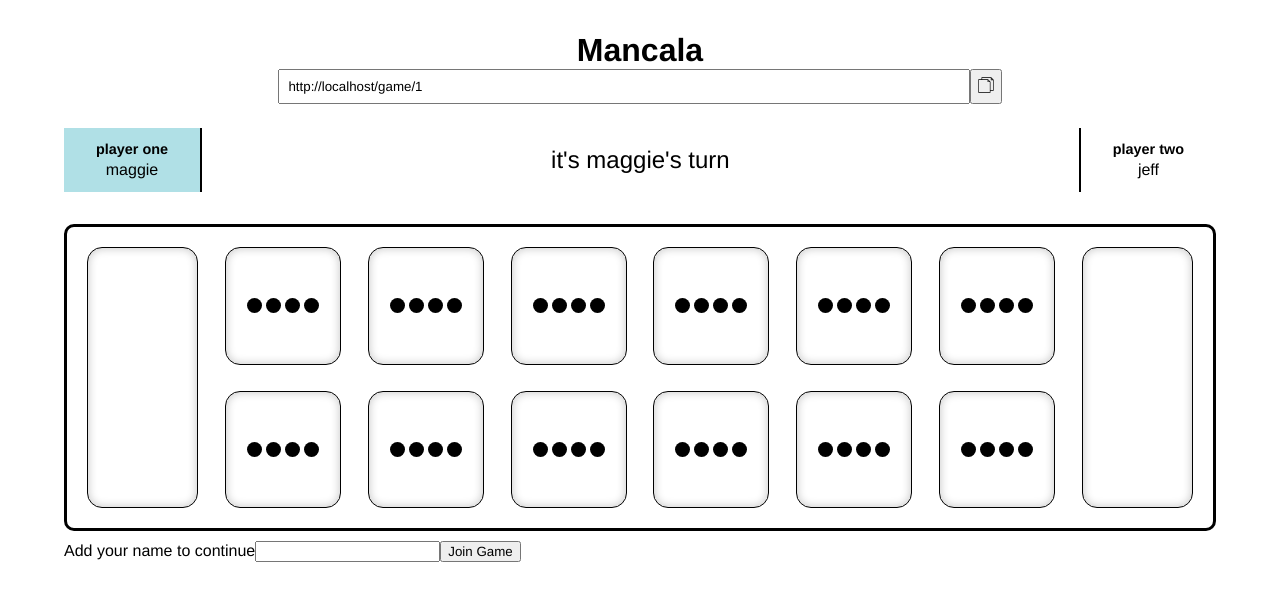
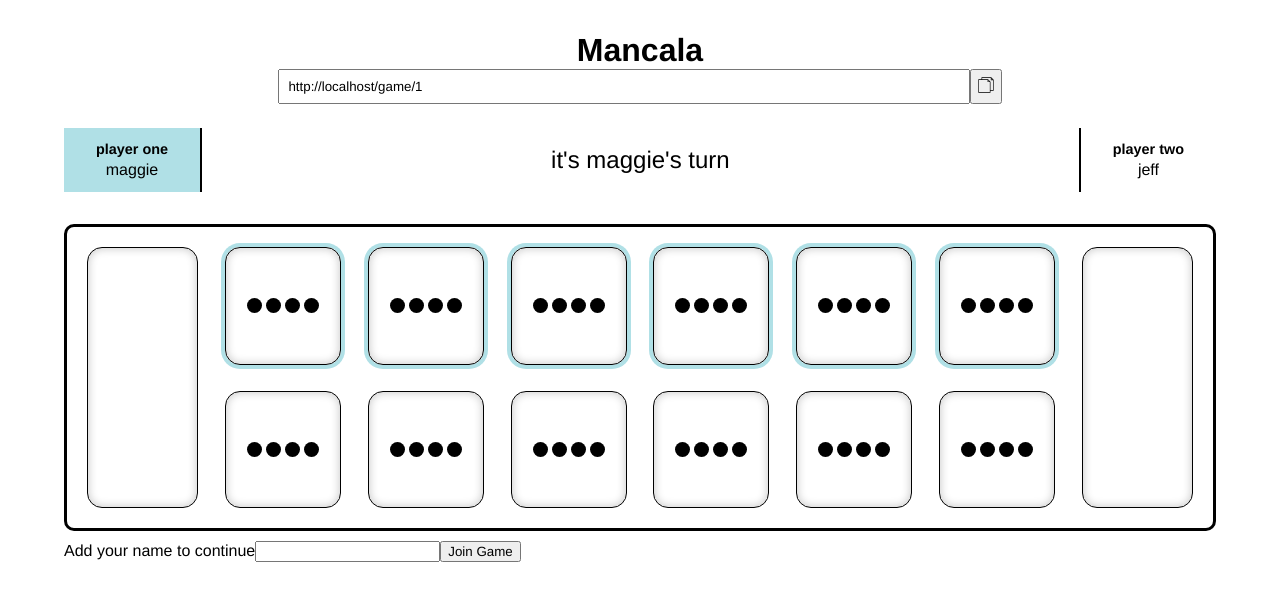
Before and after one commit to maggie388/mancala, a React (Create React App) app in the folder client/: page /game/1 in a window 1280 px wide. Shown: the top 600 px of the page. Built offline with nearby package versions, Linux system fonts and the light colour scheme.

Commit message:
Highlight current player's pits on their turn

```diff
--- a/client/src/components/GameBoard/GameBoard.js
+++ b/client/src/components/GameBoard/GameBoard.js
@@ -131,42 +131,78 @@ const GameBoard = ({ players }) => {
             </div>
             <div className='game-board__pit-wrapper'>
                 <div className='game-board__player-pits'>
-                    <div className='game-board__pit' onClick={() => playerOneMove(5)}>
+                    <div
+                        className={currentPlayer === 'playerOne' && isMyTurn ? 'game-board__pit--active' : 'game-board__pit'}
+                        onClick={() => playerOneMove(5)}
+                        >
                         {new Array(pitValues[5]).fill(undefined).map((_, i) => <div key={i} className='game-board__pebble'></div>)}
                     </div>
-                    <div className='game-board__pit' onClick={() => playerOneMove(4)}>
+                    <div
+                        className={currentPlayer === 'playerOne' && isMyTurn ? 'game-board__pit--active' : 'game-board__pit'}
+                        onClick={() => playerOneMove(4)}
+                        >
                         {new Array(pitValues[4]).fill(undefined).map((_, i) => <div key={i} className='game-board__pebble'></div>)}
                     </div>
-                    <div className='game-board__pit' onClick={() => playerOneMove(3)}>
+                    <div
+                        className={currentPlayer === 'playerOne' && isMyTurn ? 'game-board__pit--active' : 'game-board__pit'}
+                        onClick={() => playerOneMove(3)}
+                        >
                         {new Array(pitValues[3]).fill(undefined).map((_, i) => <div key={i} className='game-board__pebble'></div>)}
                     </div>
-                    <div className='game-board__pit' onClick={() => playerOneMove(2)}>
+                    <div
+                        className={currentPlayer === 'playerOne' && isMyTurn ? 'game-board__pit--active' : 'game-board__pit'}
+                        onClick={() => playerOneMove(2)}
+                        >
                         {new Array(pitValues[2]).fill(undefined).map((_, i) => <div key={i} className='game-board__pebble'></div>)}
                     </div>
-                    <div className='game-board__pit' onClick={() => playerOneMove(1)}>
+                    <div
+                        className={currentPlayer === 'playerOne' && isMyTurn ? 'game-board__pit--active' : 'game-board__pit'}
+                        onClick={() => playerOneMove(1)}
+                        >
                         {new Array(pitValues[1]).fill(undefined).map((_, i) => <div key={i} className='game-board__pebble'></div>)}
                     </div>
-                    <div className='game-board__pit' onClick={() => playerOneMove(0)}>
+                    <div
+                        className={currentPlayer === 'playerOne' && isMyTurn ? 'game-board__pit--active' : 'game-board__pit'}
+                        onClick={() => playerOneMove(0)}
+                        >
                         {new Array(pitValues[0]).fill(undefined).map((_, i) => <div key={i} className='game-board__pebble'></div>)}
                     </div>
                 </div>
                 <div className='game-board__player-pits'>
-                    <div className='game-board__pit' onClick={() => playerTwoMove(7)}>
+                    <div
+                        className={currentPlayer === 'playerTwo' && isMyTurn ? 'game-board__pit--active' : 'game-board__pit'}
+                        onClick={() => playerTwoMove(7)}
+                        >
                         {new Array(pitValues[7]).fill(undefined).map((_, i) => <div key={i} className='game-board__pebble'></div>)}
                     </div>
-                    <div className='game-board__pit' onClick={() => playerTwoMove(8)}>
+                    <div
+                        className={currentPlayer === 'playerTwo' && isMyTurn ? 'game-board__pit--active' : 'game-board__pit'}
+                        onClick={() => playerTwoMove(8)}
+                        >
                         {new Array(pitValues[8]).fill(undefined).map((_, i) => <div key={i} className='game-board__pebble'></div>)}
                     </div>
-                    <div className='game-board__pit' onClick={() => playerTwoMove(9)}>
+                    <div
+                        className={currentPlayer === 'playerTwo' && isMyTurn ? 'game-board__pit--active' : 'game-board__pit'}
+                        onClick={() => playerTwoMove(9)}
+                        >
                         {new Array(pitValues[9]).fill(undefined).map((_, i) => <div key={i} className='game-board__pebble'></div>)}
                     </div>
-                    <div className='game-board__pit' onClick={() => playerTwoMove(10)}>
+                    <div
+                        className={currentPlayer === 'playerTwo' && isMyTurn ? 'game-board__pit--active' : 'game-board__pit'}
+                        onClick={() => playerTwoMove(10)}
+                        >
                         {new Array(pitValues[10]).fill(undefined).map((_, i) => <div key={i} className='game-board__pebble'></div>)}
                     </div>
-                    <div className='game-board__pit' onClick={() => playerTwoMove(11)}>
+                    <div
+                        className={currentPlayer === 'playerTwo' && isMyTurn ? 'game-board__pit--active' : 'game-board__pit'}
+                        onClick={() => playerTwoMove(11)}
+                        >
                         {new Array(pitValues[11]).fill(undefined).map((_, i) => <div key={i} className='game-board__pebble'></div>)}
                     </div>
-                    <div className='game-board__pit' onClick={() => playerTwoMove(12)}>
+                    <div
+                        className={currentPlayer === 'playerTwo' && isMyTurn ? 'game-board__pit--active' : 'game-board__pit'}
+                        onClick={() => playerTwoMove(12)}
+                        >
                         {new Array(pitValues[12]).fill(undefined).map((_, i) => <div key={i} className='game-board__pebble'></div>)}
                     </div>
                 </div>
--- a/client/src/components/GameBoard/GameBoard.scss
+++ b/client/src/components/GameBoard/GameBoard.scss
@@ -35,6 +35,12 @@
         @include pit;
         width: 14%;
         height: 100%;
+
+        &--active {
+            @extend .game-board__pit;
+            @include active-pit-shadow;
+
+        }
     }
 
     &__pebble {
--- a/client/src/partials/_mixins.scss
+++ b/client/src/partials/_mixins.scss
@@ -7,3 +7,8 @@
     border-radius: 15px;
     box-shadow: 0px 0px 9px 1px rgba(0,0,0,.2) inset;
 }
+
+@mixin active-pit-shadow {
+    box-shadow: 0px 0px 9px 1px rgba(0,0,0,.2) inset, 0 0 0 4px powderblue;;
+
+}
```
